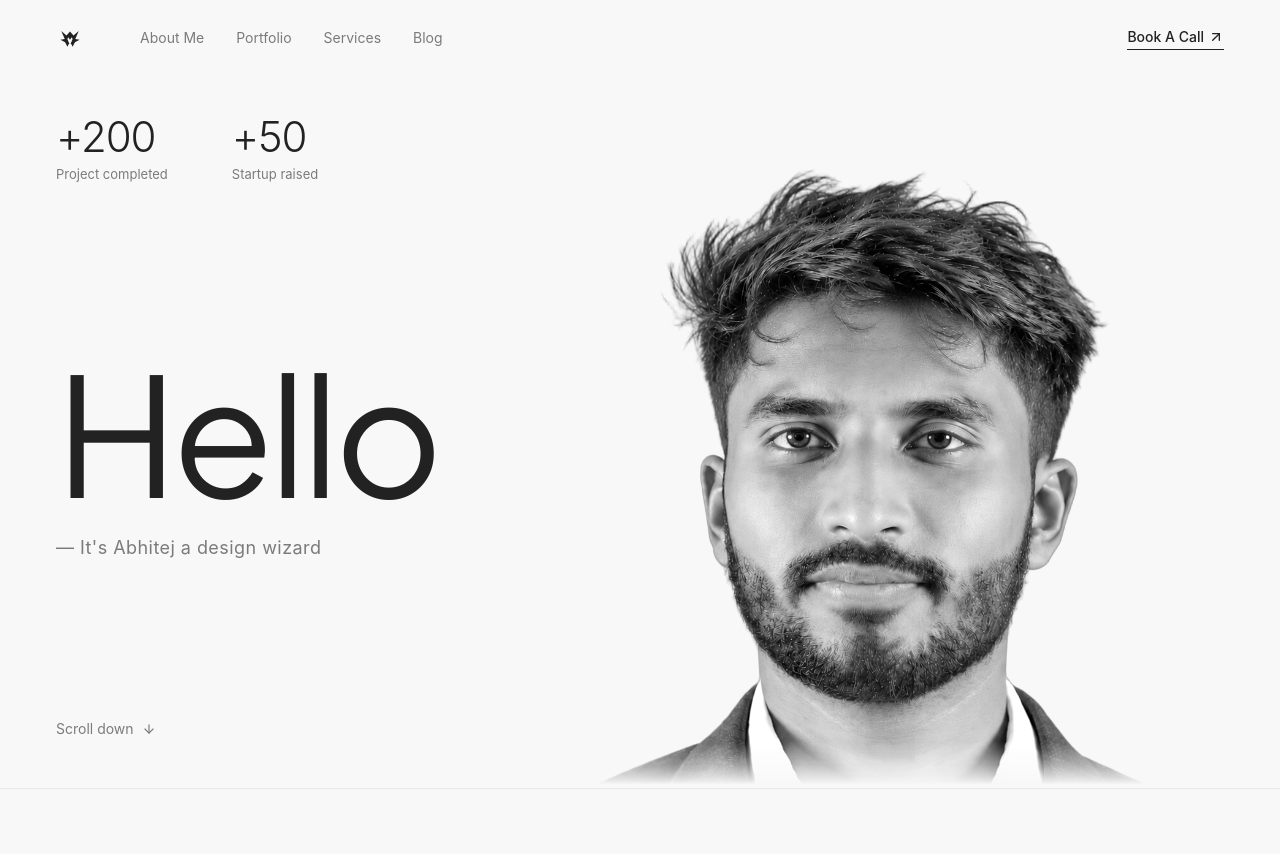
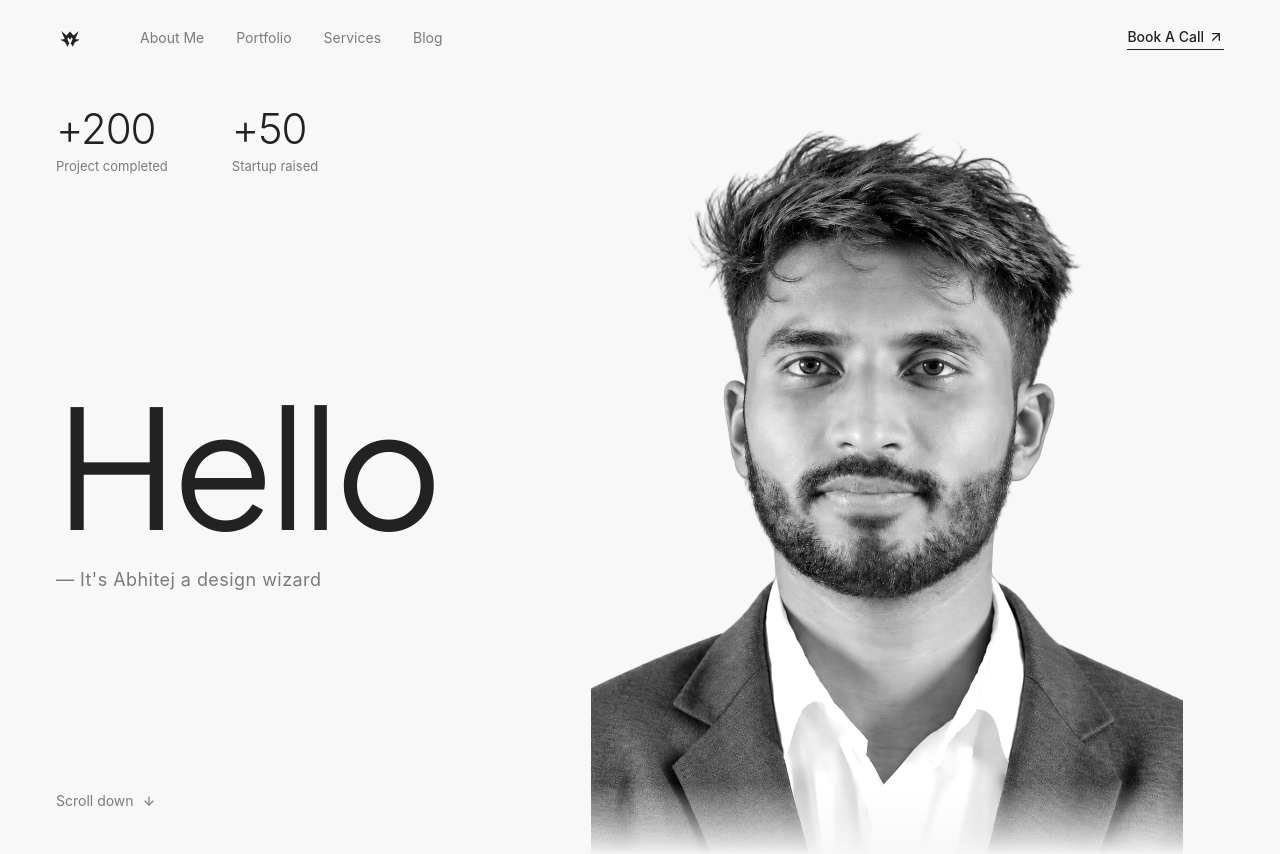
Before and after one commit to bossgghere/Abhitej-Portfolio, a React (Vite) app: page / in a window 1280 px wide. Shown: the top 854 px of the page. Built offline with nearby package versions, Linux system fonts and the light colour scheme.

Commit message:
Restore full height portrait so head and hair sit higher up matching reference

```diff
--- a/src/components/hero/HeroPortrait.jsx
+++ b/src/components/hero/HeroPortrait.jsx
@@ -3,23 +3,23 @@
 
 /**
  * HeroPortrait Component
- * Displays the hero portrait with a minimal, subtle bottom edge feather (last 6-7%),
- * keeping over 93% of the portrait completely solid and crisp.
+ * Restored to full height so the portrait stands tall and prominent.
+ * Head and hair reach up towards the top navbar matching the reference hero design.
  */
 export const HeroPortrait = () => {
   const { portrait } = heroData;
 
   return (
     <div className="relative w-full flex justify-center lg:justify-end items-end select-none pointer-events-none">
-      <div className="relative w-full max-w-[520px] sm:max-w-[620px] md:max-w-[700px] lg:max-w-[820px] xl:max-w-[960px] 2xl:max-w-[1080px] flex items-end justify-center lg:justify-end">
+      <div className="relative w-full max-w-[560px] sm:max-w-[660px] md:max-w-[760px] lg:max-w-[880px] xl:max-w-[1020px] 2xl:max-w-[1150px] flex items-end justify-center lg:justify-end">
         <img
           src={portrait.src}
           alt={portrait.alt}
           fetchpriority={portrait.fetchPriority || "high"}
-          className="w-full h-auto max-h-[72vh] sm:max-h-[80vh] lg:max-h-[86vh] xl:max-h-[90vh] object-contain object-bottom grayscale contrast-[1.06] brightness-[1.02] transition-all duration-300"
+          className="w-full h-auto max-h-[80vh] sm:max-h-[85vh] lg:max-h-[92vh] xl:max-h-[96vh] object-contain object-bottom grayscale contrast-[1.06] brightness-[1.02] transition-all duration-300"
           style={{
-            maskImage: 'linear-gradient(to bottom, black 93%, transparent 99.5%)',
-            WebkitMaskImage: 'linear-gradient(to bottom, black 93%, transparent 99.5%)',
+            maskImage: 'linear-gradient(to bottom, black 90%, transparent 99.5%)',
+            WebkitMaskImage: 'linear-gradient(to bottom, black 90%, transparent 99.5%)',
           }}
         />
       </div>
--- a/src/components/hero/HeroSection.jsx
+++ b/src/components/hero/HeroSection.jsx
@@ -9,17 +9,17 @@
  * Recreates the exact layout from reference image with theme tokens:
  * - Background: Tertiary (#F8F8F8)
  * - Text: Primary (#222222) & Secondary (#7B7B7B)
- * - Hero portrait seamlessly integrated with smooth bottom fade
+ * - Restored full height so portrait reaches naturally up toward top navbar
  */
 export const HeroSection = () => {
   return (
-    <section className="relative min-h-[calc(100vh-88px)] flex flex-col justify-between overflow-hidden bg-[#F8F8F8]">
-      <div className="max-w-7xl mx-auto w-full px-6 sm:px-10 lg:px-14 flex-1 flex flex-col justify-between pt-4 sm:pt-6 pb-6 lg:pb-0">
+    <section className="relative min-h-[calc(100vh-80px)] flex flex-col justify-between overflow-hidden bg-[#F8F8F8]">
+      <div className="max-w-7xl mx-auto w-full px-6 sm:px-10 lg:px-14 flex-1 flex flex-col justify-between pt-2 sm:pt-4 pb-4 lg:pb-0">
 
         {/* Main Grid: Left Content Column & Right Portrait Column */}
-        <div className="grid grid-cols-1 lg:grid-cols-12 gap-8 lg:gap-4 items-end flex-1 min-h-[calc(100vh-120px)]">
+        <div className="grid grid-cols-1 lg:grid-cols-12 gap-8 lg:gap-4 items-end flex-1 min-h-[calc(100vh-100px)]">
 
-          {/* Left Column (5 to 6 cols): Stats, Headline, Subtitle, Scroll */}
+          {/* Left Column (Stats, Headline, Subtitle, Scroll) */}
           <div className="lg:col-span-5 xl:col-span-5 flex flex-col justify-between h-full z-10 pt-4 pb-8 lg:pb-12">
 
             {/* Top Metric Stats */}
```
Also changed, not shown: public/images/abhitej-portrait.png.
